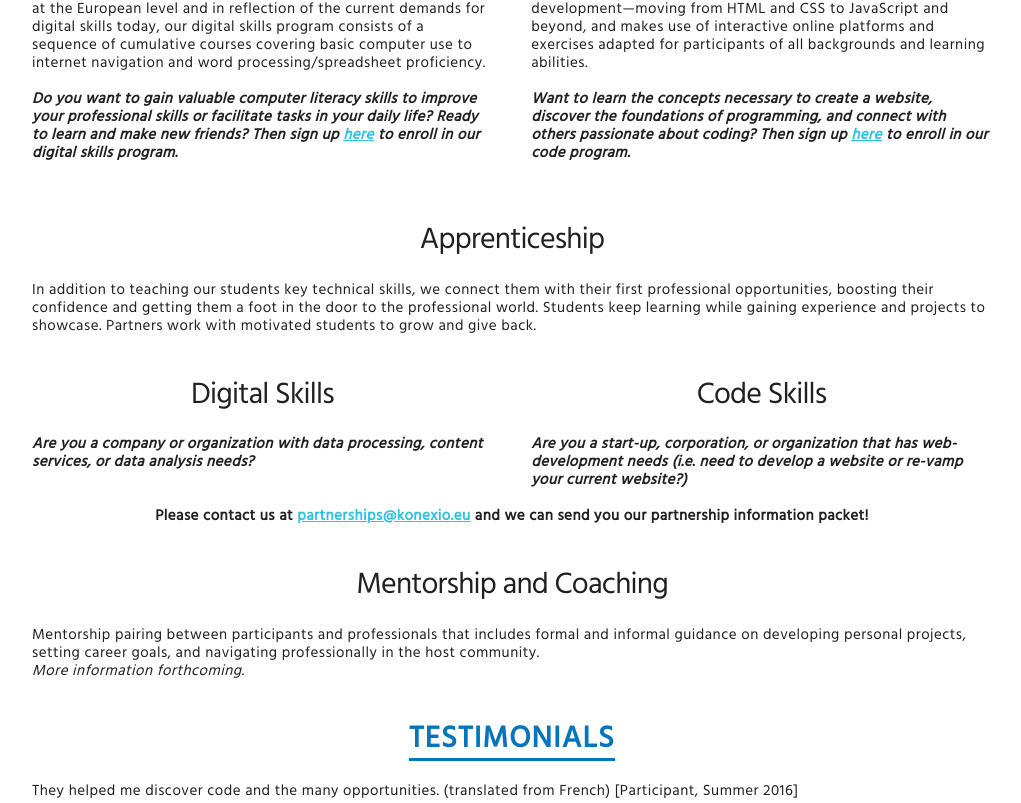
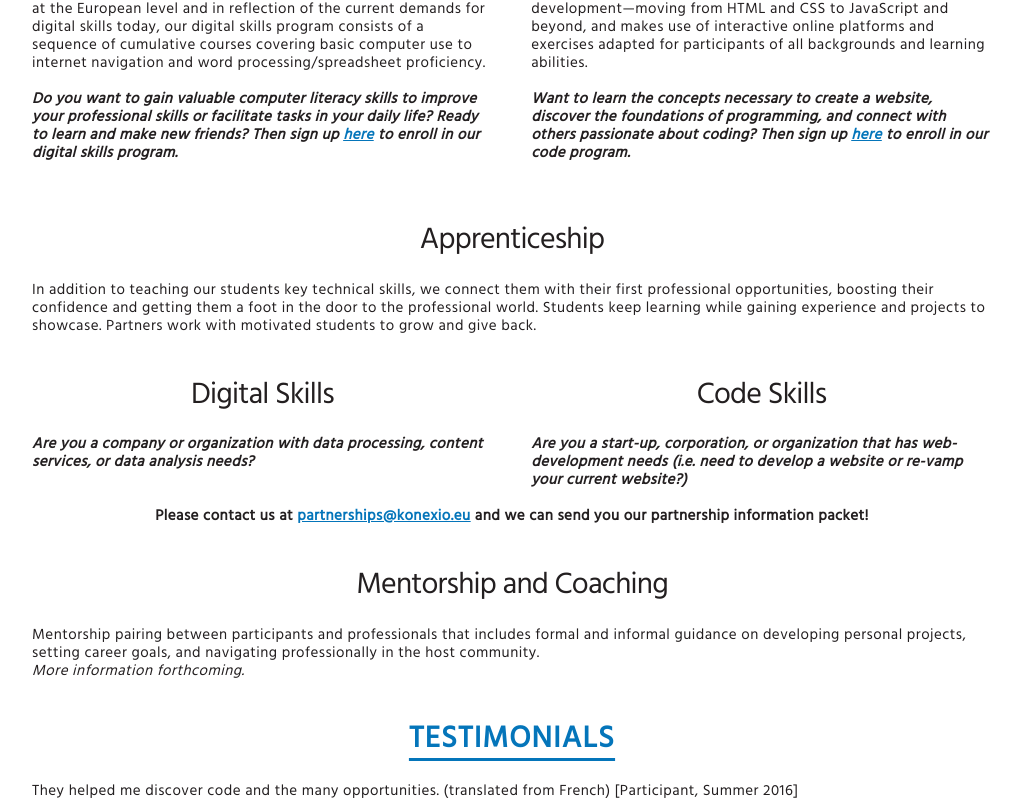
Before and after one commit to konexio/konexio.github.io, a plain HTML site: page index.html in a window 1280 px wide. Shown: the part 3177-3980 px from the top of the page, without its empty margins (128-1149 px from the left). Drawn offline with nearby package versions, Linux system fonts and the light colour scheme.

Commit message:
Change link color and underline <h6> elements
Previous color for <a> elements was hard to see because of low contrast.

<h6> was also hard to separate from regular text.

```diff
--- a/css/style.css
+++ b/css/style.css
@@ -19,7 +19,7 @@ body {
 }
 
 a {
-  color: #2dc1e2;
+  color: #0475ba;
 }
 
 em {
@@ -49,6 +49,7 @@ h6 {
   margin-top: 1.5rem;
   margin-bottom: 0.5rem;
   font-size: 1.75rem;
+  text-decoration: underline;
 }
 
 p {
```
